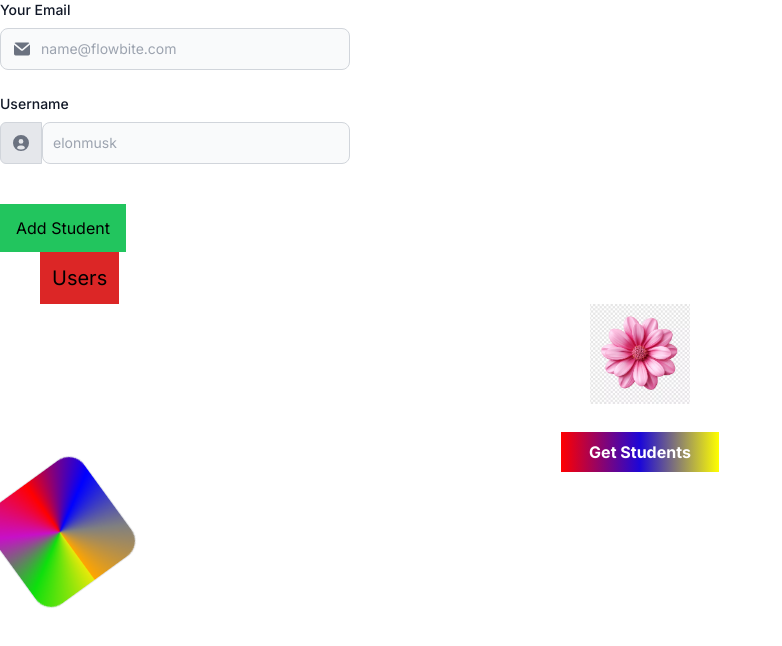
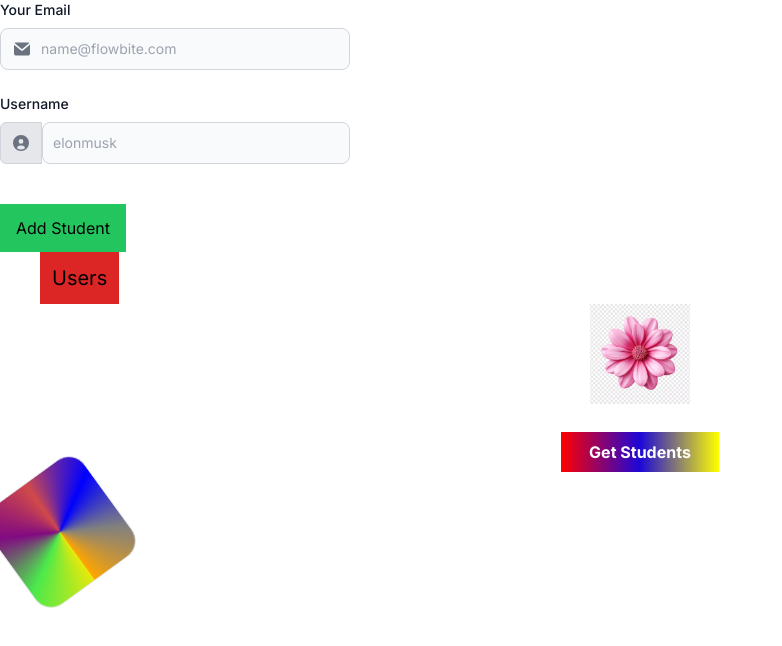
Before and after one commit to Umar-Farooq-217/firebase, a Next.js app: page /practice in a window 1280 px wide. Shown: the top 646 px of the page, without its empty margins (0-782 px from the left). Built offline with nearby package versions, Linux system fonts and the light colour scheme.

Commit message:
firebase

```diff
--- a/app/globals.css
+++ b/app/globals.css
@@ -114,7 +114,7 @@
 .square{
     width: 120px;
     height: 120px;
-    background-image: conic-gradient(rgb(233, 233, 10),rgb(13, 223, 13),rgb(199, 16, 199),red,blue,gray,orange);
+    background-image: conic-gradient(rgb(233, 233, 10),rgb(75, 233, 75),rgb(129, 10, 129),rgb(209, 74, 74),blue,gray,orange);
     cursor: pointer;
     border-radius: 20px;
     animation: conicAnimation 0.2s linear infinite;
```
